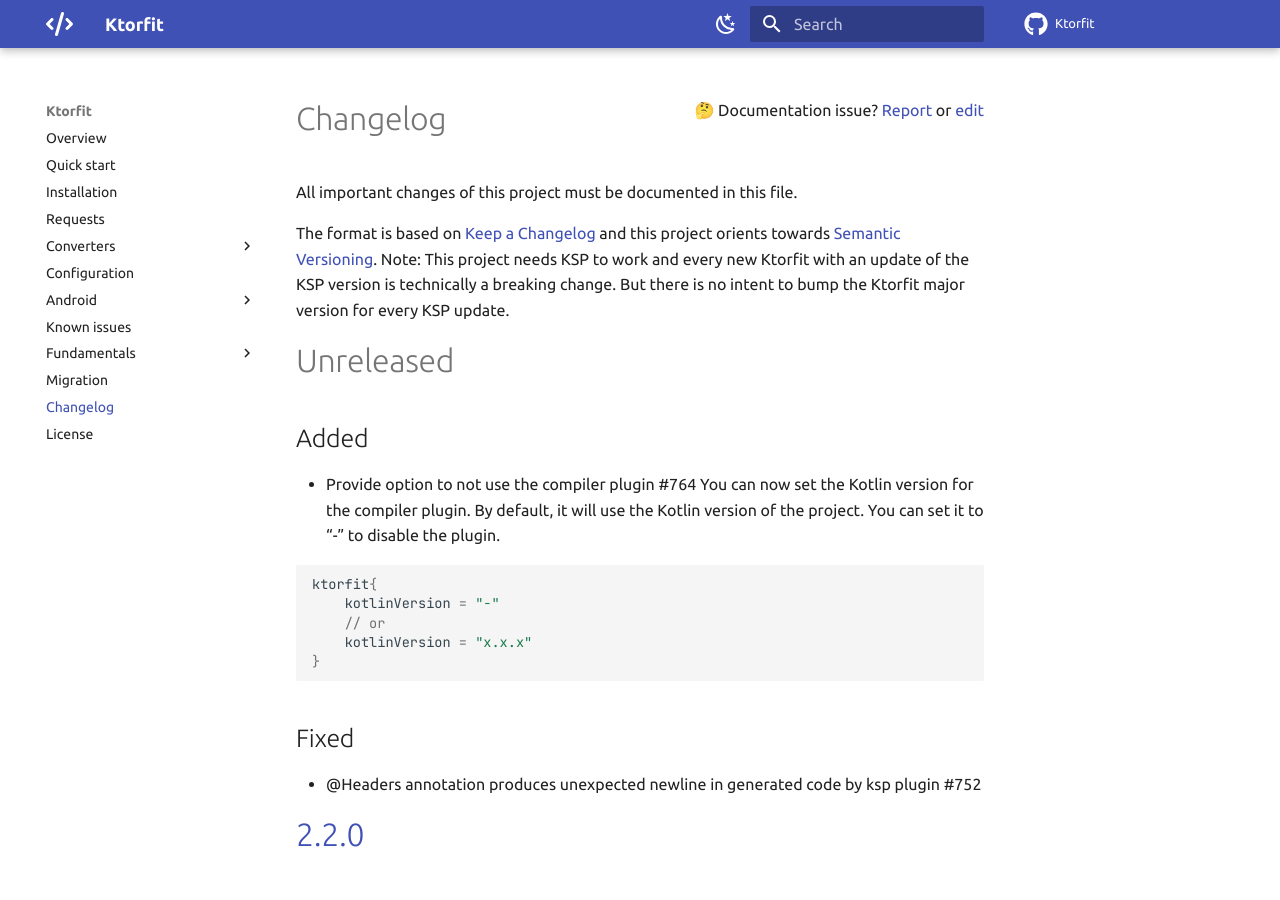
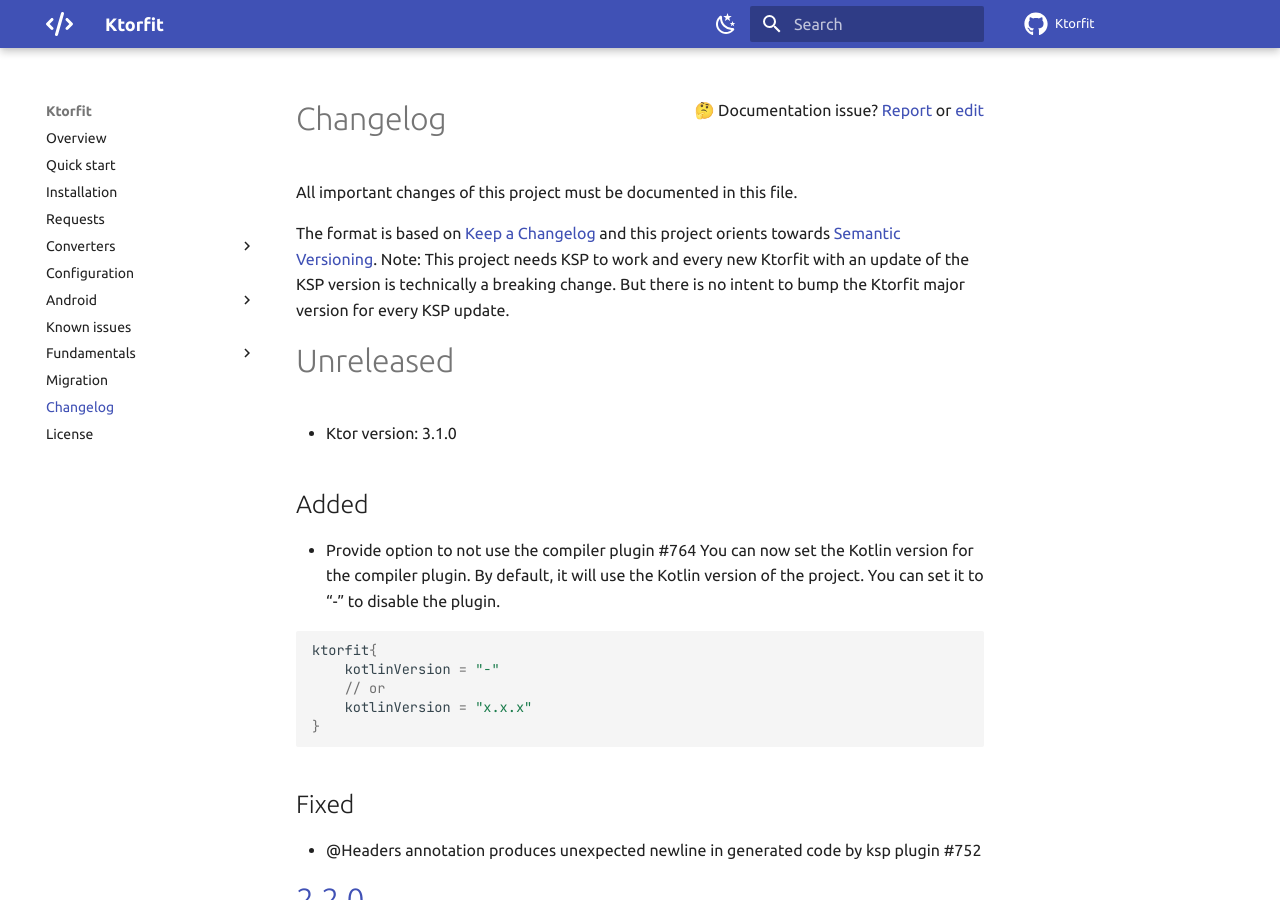
Before and after one commit to Foso/Ktorfit, an MkDocs documentation site: the page built from docs/CHANGELOG.md, in a window 1280 px wide and 900 px high. Built offline with MkDocs 1.6.1 and Material for MkDocs 9.7.7, drawn with Linux system fonts in a browser that asks for light colours; comment, search, counter and statistics services are not loaded.

Commit message:
Update to Ktor 3.1.0

```diff
--- a/docs/CHANGELOG.md
+++ b/docs/CHANGELOG.md
@@ -8,6 +8,8 @@
 But there is no intent to bump the Ktorfit major version for every KSP update.
 
 # Unreleased
+* Ktor version: 3.1.0
+
 ## Added
 - Provide option to not use the compiler plugin #764
 You can now set the Kotlin version for the compiler plugin.
```
Also changed, not shown: 1 other file.
